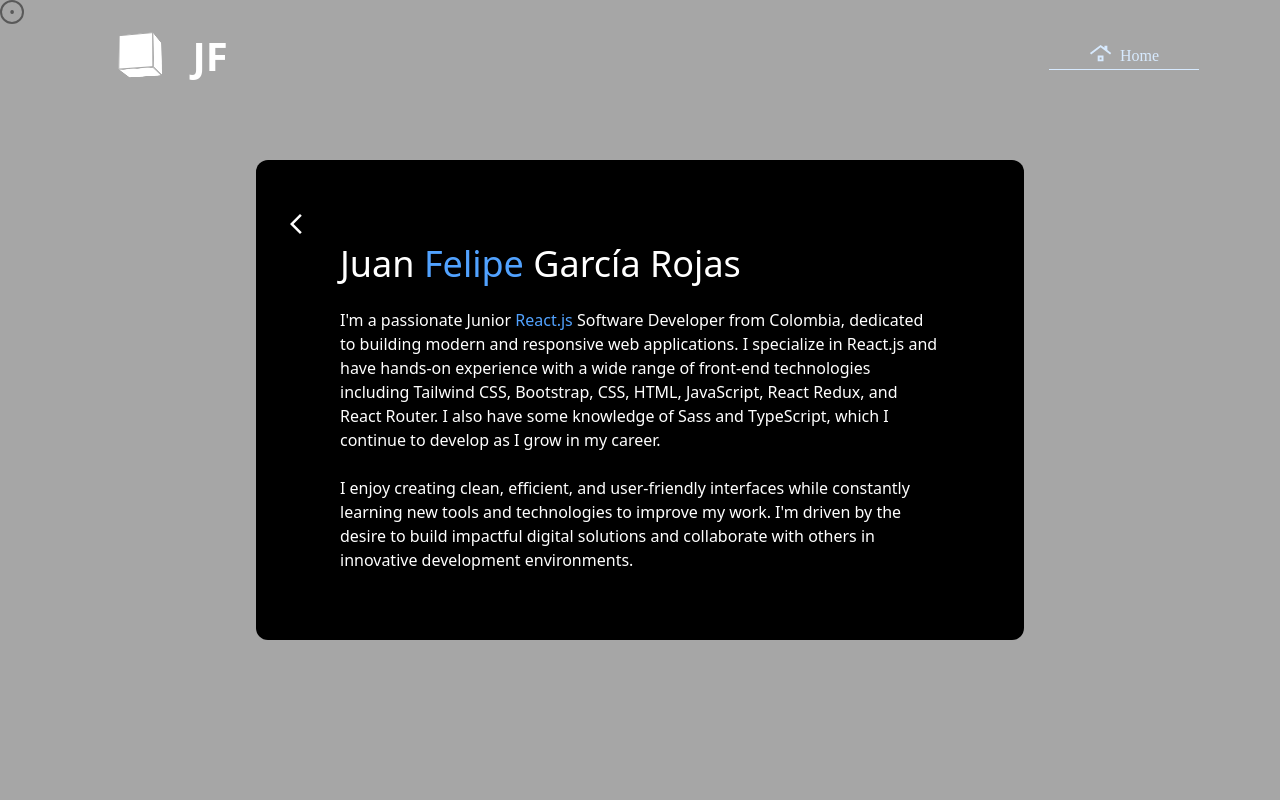
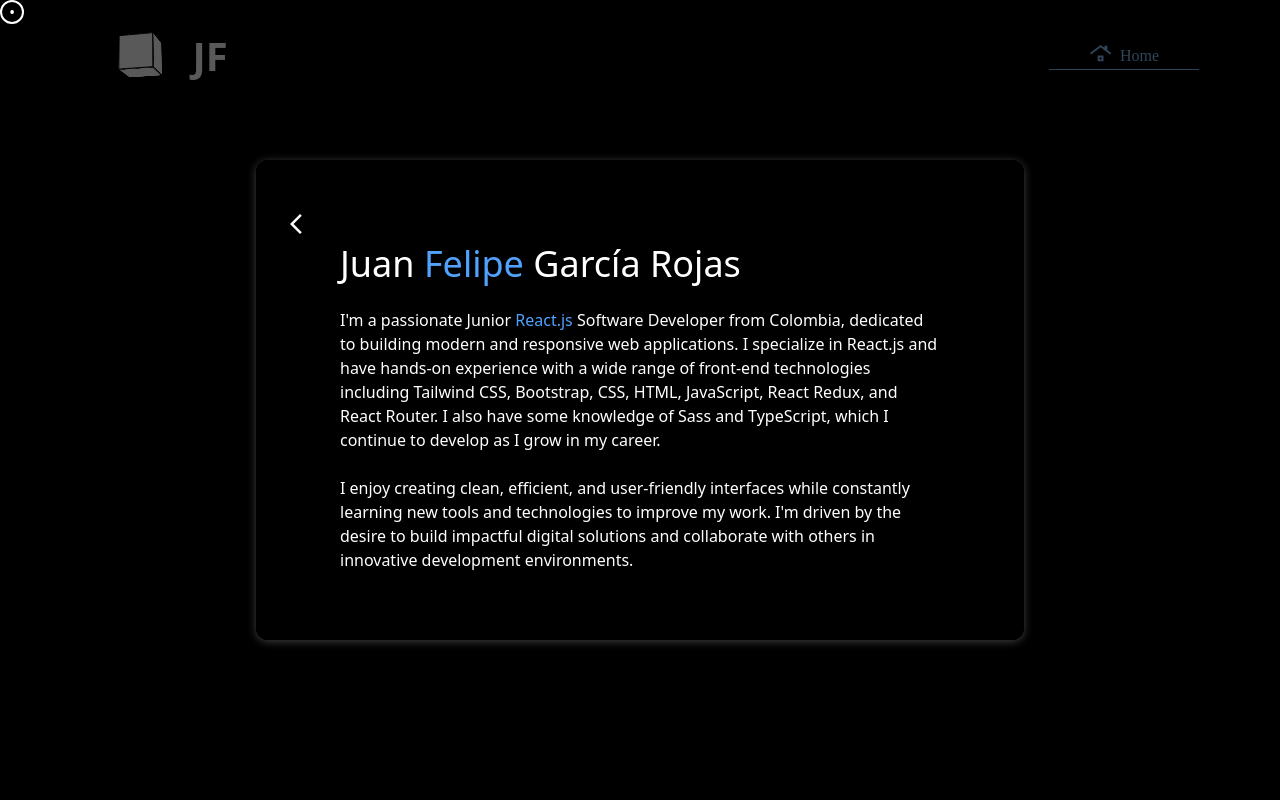
Before and after one commit to Juanfelipegrc/portafolio, a React (Vite) app: page / in a window 1280 px wide. Both pictures are taken after a click on the button "Read More". Shown: the top 800 px of the page. Built offline with nearby package versions, Linux system fonts and the light colour scheme; a web font is replaced by a local one.

Commit message:
Modal Colors Changed

```diff
--- a/src/components/AboutMeModal.jsx
+++ b/src/components/AboutMeModal.jsx
@@ -27,13 +27,13 @@ export const AboutMeModal = ({isOpen, onClose}) => {
             {
                 isOpen &&
                 <motion.div
-                    className='w-screen h-screen z-[9998] overflow-hidden bg-white/65 inset-0 fixed top-0 left-0 flex justify-center items-center'
+                    className='w-screen h-screen z-[9998] overflow-hidden bg-black/65 inset-0 fixed top-0 left-0 flex justify-center items-center'
                     initial={{opacity: 0}}
                     animate={{opacity: 1}}
                     exit={{opacity: 0}}
                     transition={{duration: 0.6, ease: 'easeInOut'}}
                 >
-                    <div className='bg-black w-[85%] md:w-[70%] lg:w-[60%] h-[65%] md:h-[70%] lg:h-[60%] px-3 py-14 sm:p-7 md:px-12 md:py-16 lg:px-16 lg:py-16 rounded-xl overflow-y-scroll relative'>
+                    <div className='bg-black no-scroll-bar shadow-[0_0.1rem_0.5rem_rgba(255,255,255,0.25)] w-[85%] md:w-[70%] lg:w-[60%] h-[65%] md:h-[70%] lg:h-[60%] px-3 py-14 sm:p-7 md:px-12 md:py-16 lg:px-16 lg:py-16 rounded-xl overflow-y-scroll relative'>
                         <div className='flex flex-col w-full'>
 
                             <motion.div
--- a/src/index.css
+++ b/src/index.css
@@ -7,6 +7,16 @@
 html {
     scroll-behavior: smooth;
 }
+
+
+.no-scroll-bar {
+    scrollbar-width: none;
+    -ms-overflow-style: none;
+  }
+
+  .no-scroll-bar::-webkit-scrollbar {
+    display: none;
+  }
 
 .noise-div {
     width: 100%; /* Ajusta el tamaño que necesites */
```
